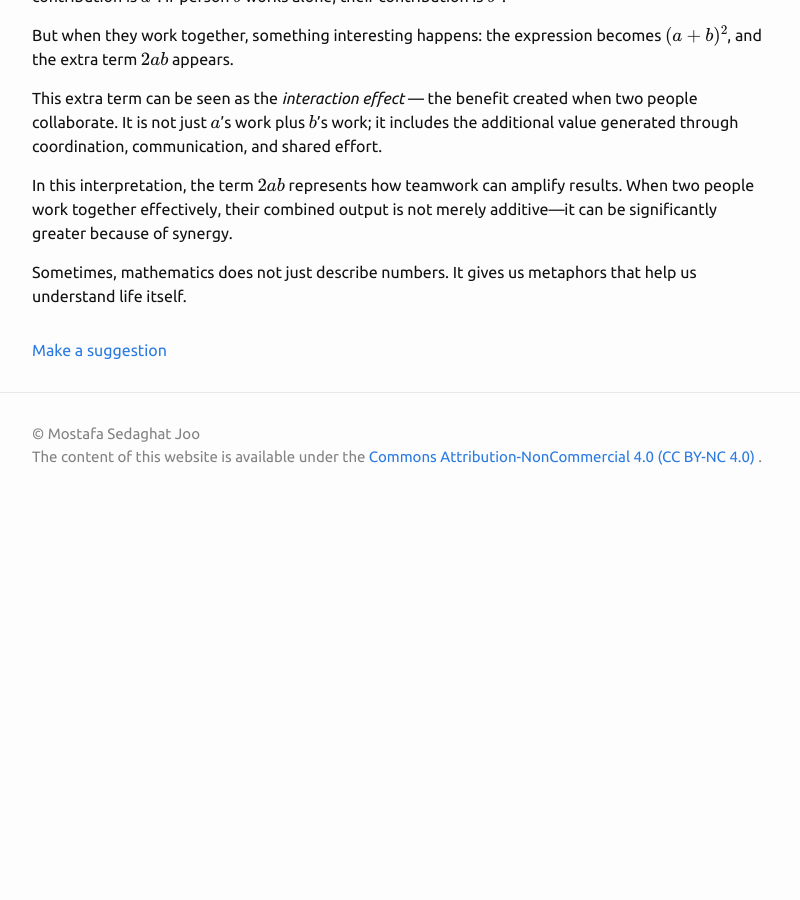
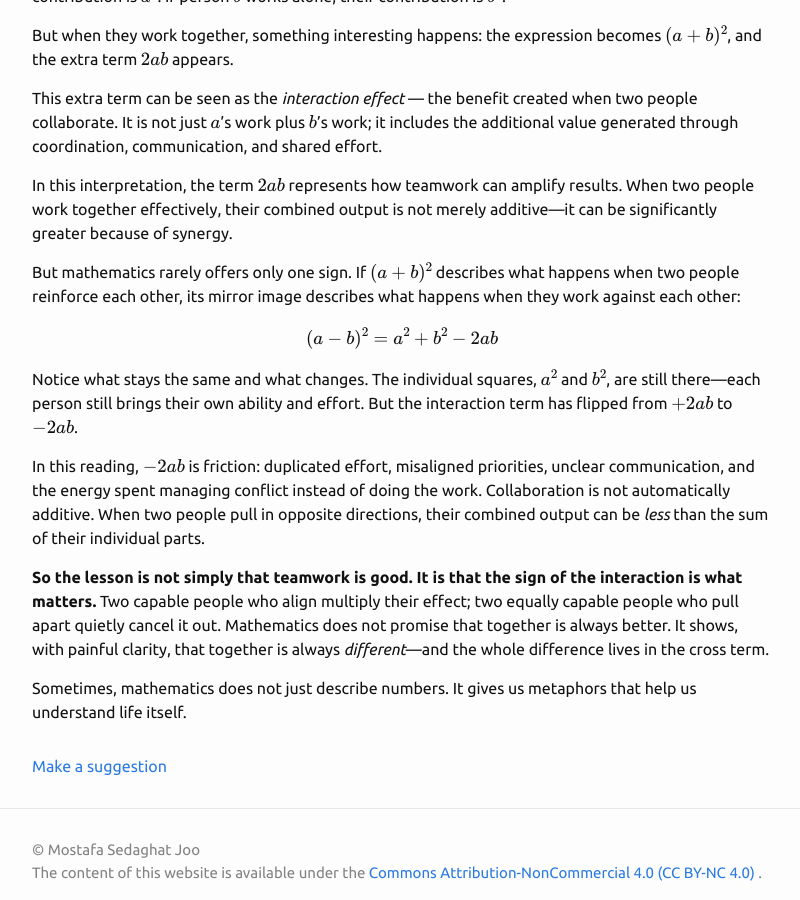
Before and after one commit to b00f/b00f.github.io, a Jekyll site: the page built from docs/_posts/2026-06-28-mathematical-proof-team-working.md, in a window 1280 px wide and 900 px high, scrolled down 950 px. Shown: the whole window, without its empty margins (238-1038 px from the left). Built offline with Jekyll 4.4.1, drawn with Linux system fonts in a browser that asks for light colours; before the commit the page ends 1463 px from its top, so only the background shows below that.

Commit message:
update post

```diff
--- a/docs/_posts/2026-06-28-mathematical-proof-team-working.md
+++ b/docs/_posts/2026-06-28-mathematical-proof-team-working.md
@@ -32,4 +32,16 @@ This extra term can be seen as the *interaction effect* — the benefit created
 
 In this interpretation, the term $2ab$ represents how teamwork can amplify results. When two people work together effectively, their combined output is not merely additive—it can be significantly greater because of synergy.
 
+But mathematics rarely offers only one sign. If $(a + b)^2$ describes what happens when two people reinforce each other, its mirror image describes what happens when they work against each other:
+
+$$
+(a - b)^2 = a^2 + b^2 - 2ab
+$$
+
+Notice what stays the same and what changes. The individual squares, $a^2$ and $b^2$, are still there—each person still brings their own ability and effort. But the interaction term has flipped from $+2ab$ to $-2ab$.
+
+In this reading, $-2ab$ is friction: duplicated effort, misaligned priorities, unclear communication, and the energy spent managing conflict instead of doing the work. Collaboration is not automatically additive. When two people pull in opposite directions, their combined output can be *less* than the sum of their individual parts.
+
+**So the lesson is not simply that teamwork is good. It is that the sign of the interaction is what matters.** Two capable people who align multiply their effect; two equally capable people who pull apart quietly cancel it out. Mathematics does not promise that together is always better. It shows, with painful clarity, that together is always *different*—and the whole difference lives in the cross term.
+
 Sometimes, mathematics does not just describe numbers. It gives us metaphors that help us understand life itself.
```
